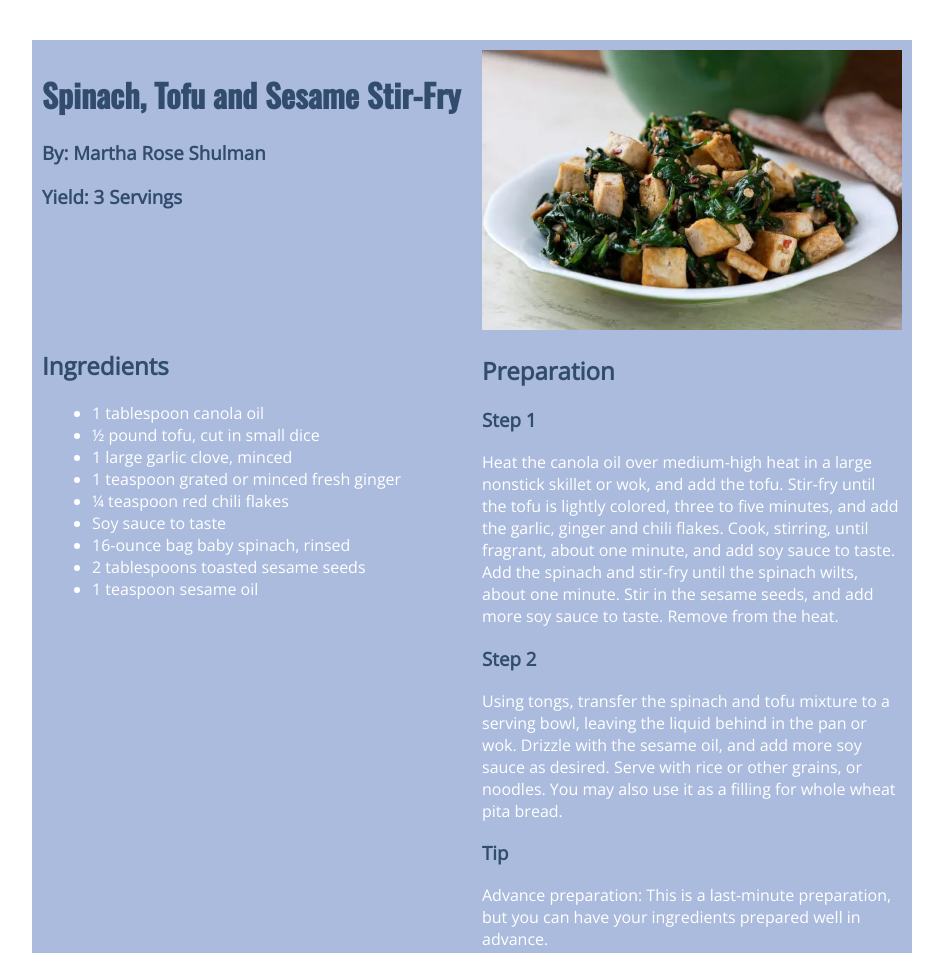
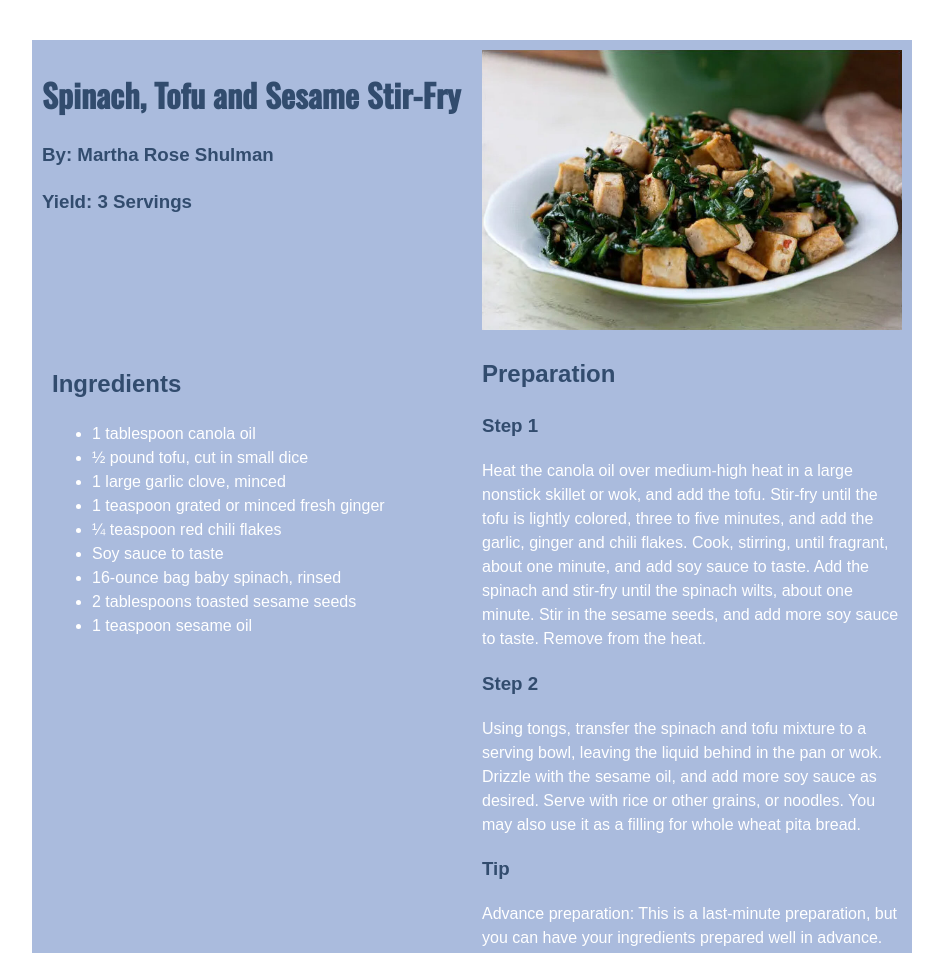
Before and after one commit to lilbean050806-byte/okay, a plain HTML site: page index.html in a window 1280 px wide. Shown: the top 953 px of the page, without its empty margins (168-1111 px from the left). Drawn offline with nearby package versions, Linux system fonts and the light colour scheme.

Commit message:
Everything

```diff
--- a/index.html
+++ b/index.html
@@ -11,7 +11,7 @@
 
 <style>
 body {
-  font-family: "Open Sans", sans-serif;
+  font-family: "Merriweather", sans-serif;
   font-size: 16px;
   width: 960px;
   margin: 0 auto;
@@ -38,6 +38,7 @@ ul {
   display: flex;
   justify-content: center;
   gap: 0px;
+
 }
 
 ul.ingredients {
@@ -46,12 +47,15 @@ ul.ingredients {
   padding-left: 20px;
   margin-top: 0;
   display: block;
+  line-height: 1.5;
 }
 
 .ingredients-header {
   color: #324c6e;
-  margin-top: 140px;
-}
+  margin-top: 150px;
+  margin-left: 10px;
+
+  }
 
 .container {
   display: grid;
@@ -67,6 +71,7 @@ ul.ingredients {
   padding: 10px;
   color: #fff;
   text-align: left;
+  line-height: 1.5;
 }
 
 
```
